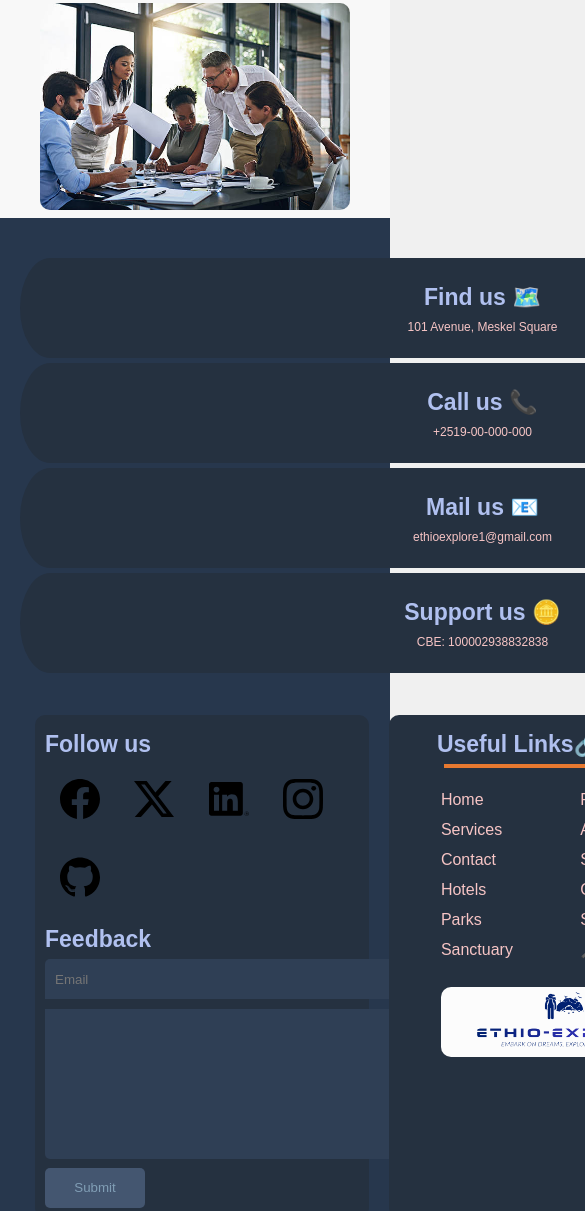
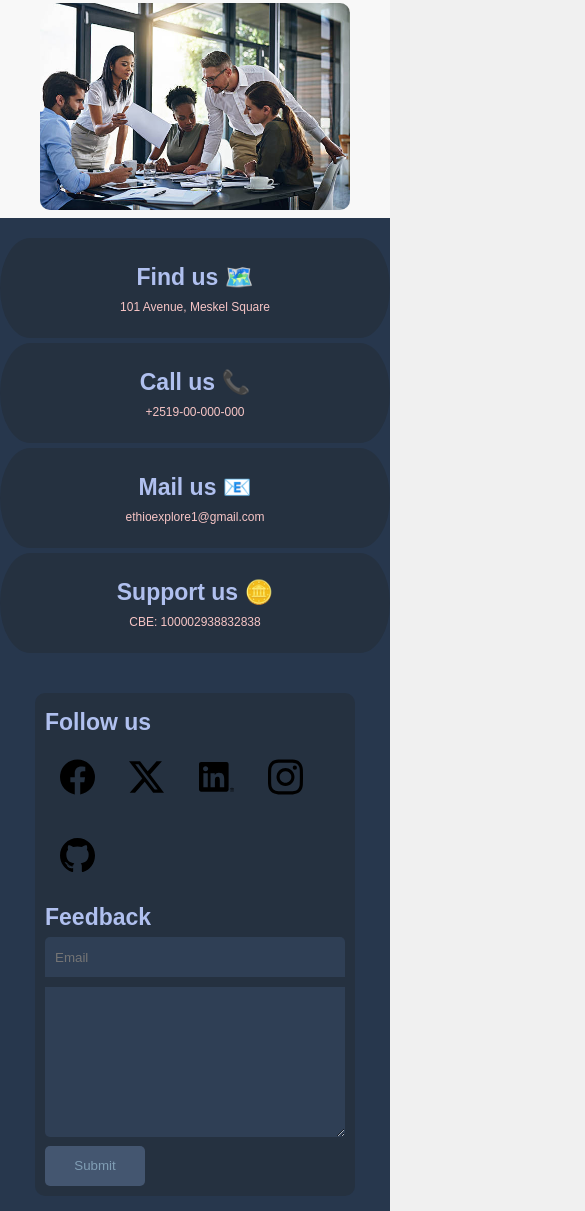
Before and after one commit to 999wrld4life/IP_project, a plain HTML site: page nav/index.html in a window 390 px wide. Shown: the part 5577-6788 px from the top of the page, 585 px wide, since content can reach past the window. Drawn offline with Linux system fonts and the light colour scheme.

Commit message:
added responsiveness to the footer

```diff
--- a/nav/css/footer.css
+++ b/nav/css/footer.css
@@ -3,7 +3,6 @@
 }
 
 #main-container {
-  display: flexbox;
   display: flex;
   flex-flow: column wrap;
   background-color: #27374d;
@@ -13,10 +12,12 @@
 
 /* Beginning Point Of Top-footer CSS */
 #top-footer {
-  display: grid;
-  grid-template-columns: 20% 20% 20% 20%;
+  width:100%;
+  display: flex;
+  flex-wrap: wrap;
+  /* grid-template-columns: 20% 20% 20% 20%; */
   grid-gap: 5px;
-  padding: 40px 20px 22px 20px;
+  margin: 20px 0px;
   justify-content: space-around;
 }
 
@@ -25,8 +26,6 @@
   background-color: #253140;
   border-radius: 30px / 50px;
   text-align: center;
-  /* margin: 0 0;
-    padding: 0 0; */
   padding-top: 20px;
 }
 
@@ -44,12 +43,15 @@
 /* Beginning Point Of Mid-footer CSS */
 #mid-footer {
   padding: 10px 30px;
-  display: grid;
-  grid-template-columns: 38% 30% 30%;
-  grid-gap: 10px;
+  /* display: grid; */
+  display: flex;
+  flex-wrap: wrap;
+  /* grid-template-columns: 38% 30% 30%; */
+  /* grid-gap: 10px; */
 }
 
 .mid-card {
+  width: 32%;
   height: auto;
   background-color: #253140;
   padding: 10px 10px;
@@ -58,7 +60,7 @@
 }
 
 .mid-card-pages img {
-  width: 70px;
+  width: 65px;
   height: 70px;
   padding: 5px 15px;
 }
@@ -68,7 +70,8 @@
 }
 
 .feedback-email {
-  width: 353px;
+  width: 100%;
+  max-width: 353px;
   height: 40px;
   color: #809eb5;
   background-color: #2f3f55;
@@ -77,14 +80,17 @@
   padding-left: 10px;
   margin-bottom: 10px;
 }
+
 .feedback-text {
+  width: 100%;
   background-color: #2f3f55;
   border: none;
   border-radius: 0 0 5px 5px;
 }
 
 .feedback-submit-button {
-  width: 100px;
+  width: 100%;
+  max-width: 100px;
   height: 40px;
   color: #809eb5;
   background-color: #445670;
@@ -99,15 +105,15 @@
 
 .links {
   height: auto;
-  width: 150px;
+  width: 100%;
   display: inline-block;
   line-height: 2rem;
   margin: 5px 20px;
 }
 
 .links img {
-  width: 250px;
-  height: 70px;
+  width: 100%;
+  height: auto;
 }
 
 .links a {
@@ -156,32 +162,17 @@
 }
 
 @media only screen and (max-width: 760px) {
-  #top-footer {
-    grid-template-columns: 1fr 1fr;
+  #top-footer .top-element {
+    /* grid-template-columns: 1fr 1fr; */
+    width: 100%;
+  }
+  #mid-footer .mid-card{
+    width: 100%;
   }
 }
 
-@media only screen and (max-width: 560px) {
+/* @media only screen and (max-width: 560px) {
   #top-footer {
     grid-template-columns: 1fr;
   }
-}
-/* @media only screen and (min-width:401px) and (max-width:960px){
-    .mainContainer,.OurValues,.OurValuesContainer,.OurValues2,.OurValues2Container{
-        flex-wrap: wrap;
-        width: 100%;
-        height: auto;
-    }
-    .aboutValues,.OurGoal{
-        width: 100%;
-        height: auto;
-    }
-    .value1,.value2,.value3{
-        width: 33.3%;
-        height: auto;
-    }
-    .value4,.value5{
-        width:50%;
-        height:auto;
-    }
 } */
```
